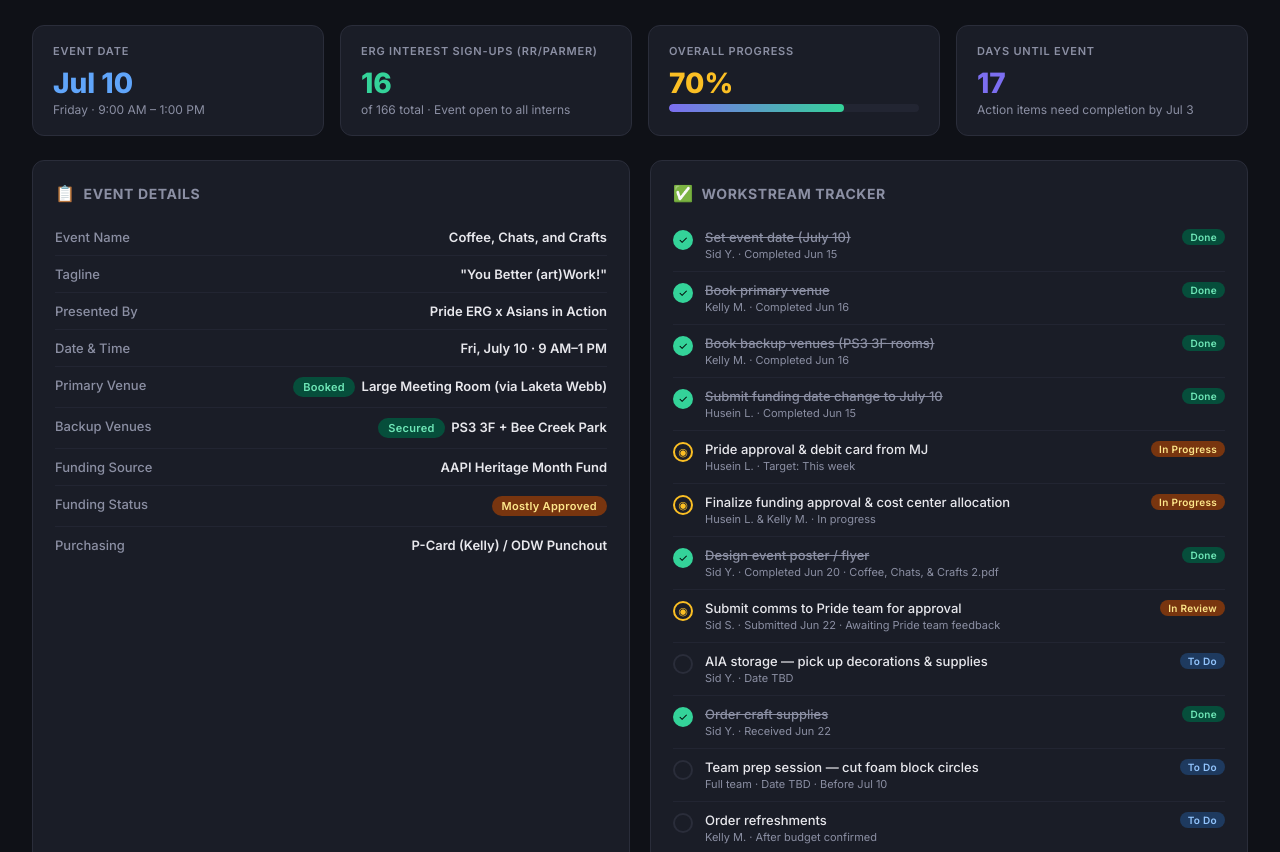
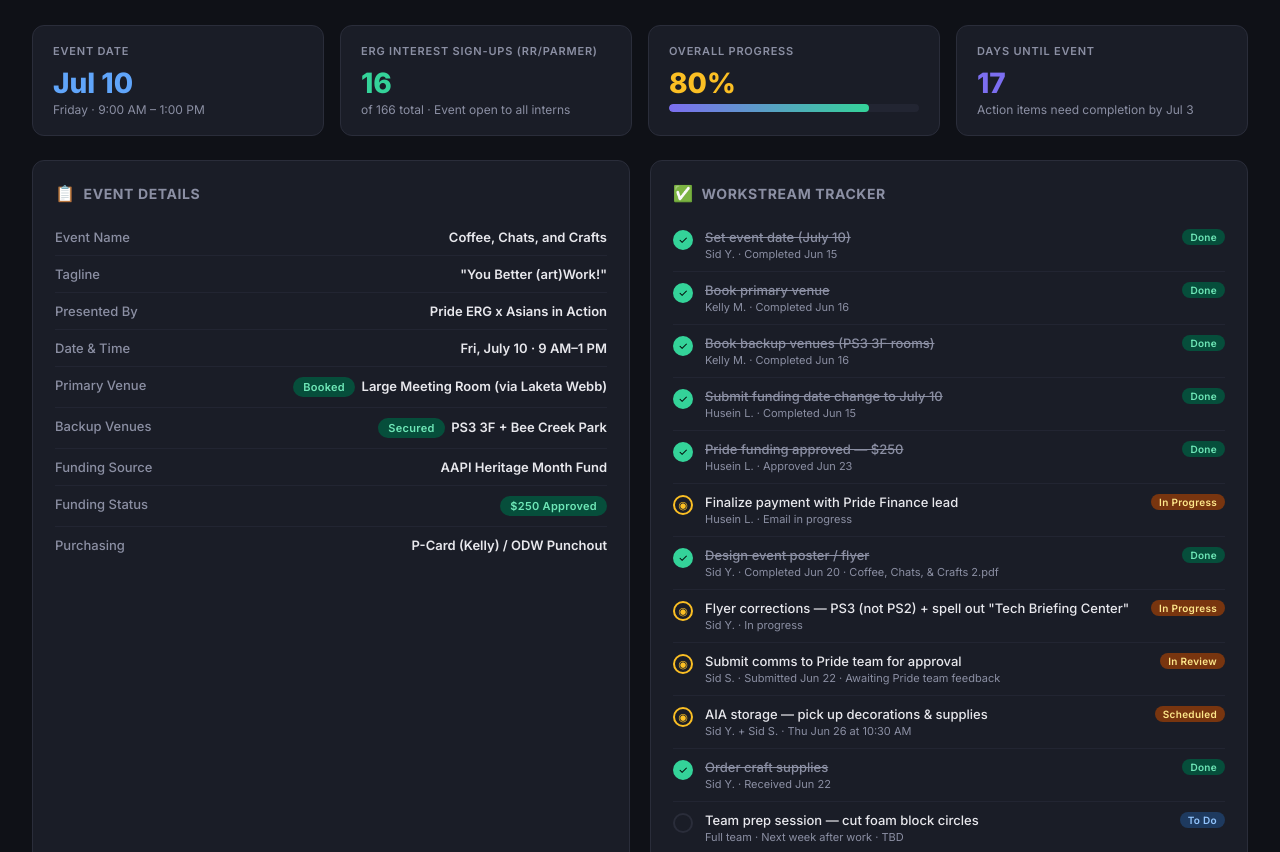
Before and after one commit to Sidsrivasta/pride-erg-dashboard, a plain HTML site: page index.html in a window 1280 px wide. Shown: the part 83-935 px from the top of the page. Drawn offline with Linux system fonts and the light colour scheme.

Commit message:
Update Jun 23:  approved, flyer fixes, AIA pickup Thu, foam prep next week, ERG comms question

```diff
--- a/index.html
+++ b/index.html
@@ -544,10 +544,10 @@
             </div>
             <div class="kpi-card">
                 <div class="kpi-label">Overall Progress</div>
-                <div class="kpi-value yellow">70%</div>
+                <div class="kpi-value yellow">80%</div>
                 <div class="kpi-sub">
                     <div class="progress-bar-container" style="margin-top:4px">
-                        <div class="progress-bar-fill" style="width:70%"></div>
+                        <div class="progress-bar-fill" style="width:80%"></div>
                     </div>
                 </div>
             </div>
@@ -594,7 +594,7 @@
                 </div>
                 <div class="detail-row">
                     <span class="detail-label">Funding Status</span>
-                    <span class="detail-value"><span class="badge badge-yellow">Mostly Approved</span></span>
+                    <span class="detail-value"><span class="badge badge-green">$250 Approved</span></span>
                 </div>
                 <div class="detail-row">
                     <span class="detail-label">Purchasing</span>
@@ -639,18 +639,18 @@
                         <span class="badge badge-green task-badge">Done</span>
                     </li>
                     <li class="task-item">
-                        <div class="task-check in-progress">◉</div>
+                        <div class="task-check done">✓</div>
                         <div class="task-content">
-                            <div class="task-name">Pride approval &amp; debit card from MJ</div>
-                            <div class="task-owner">Husein L. · Target: This week</div>
+                            <div class="task-name done-text">Pride funding approved — $250</div>
+                            <div class="task-owner">Husein L. · Approved Jun 23</div>
                         </div>
-                        <span class="badge badge-yellow task-badge">In Progress</span>
+                        <span class="badge badge-green task-badge">Done</span>
                     </li>
                     <li class="task-item">
                         <div class="task-check in-progress">◉</div>
                         <div class="task-content">
-                            <div class="task-name">Finalize funding approval &amp; cost center allocation</div>
-                            <div class="task-owner">Husein L. &amp; Kelly M. · In progress</div>
+                            <div class="task-name">Finalize payment with Pride Finance lead</div>
+                            <div class="task-owner">Husein L. · Email in progress</div>
                         </div>
                         <span class="badge badge-yellow task-badge">In Progress</span>
                     </li>
@@ -665,18 +665,26 @@
                     <li class="task-item">
                         <div class="task-check in-progress">◉</div>
                         <div class="task-content">
+                            <div class="task-name">Flyer corrections — PS3 (not PS2) + spell out "Tech Briefing Center"</div>
+                            <div class="task-owner">Sid Y. · In progress</div>
+                        </div>
+                        <span class="badge badge-yellow task-badge">In Progress</span>
+                    </li>
+                    <li class="task-item">
+                        <div class="task-check in-progress">◉</div>
+                        <div class="task-content">
                             <div class="task-name">Submit comms to Pride team for approval</div>
                             <div class="task-owner">Sid S. · Submitted Jun 22 · Awaiting Pride team feedback</div>
                         </div>
                         <span class="badge badge-yellow task-badge">In Review</span>
                     </li>
                     <li class="task-item">
-                        <div class="task-check pending"></div>
+                        <div class="task-check in-progress">◉</div>
                         <div class="task-content">
                             <div class="task-name">AIA storage — pick up decorations &amp; supplies</div>
-                            <div class="task-owner">Sid Y. · Date TBD</div>
+                            <div class="task-owner">Sid Y. + Sid S. · Thu Jun 26 at 10:30 AM</div>
                         </div>
-                        <span class="badge badge-blue task-badge">To Do</span>
+                        <span class="badge badge-yellow task-badge">Scheduled</span>
                     </li>
                     <li class="task-item">
                         <div class="task-check done">✓</div>
@@ -690,7 +698,15 @@
                         <div class="task-check pending"></div>
                         <div class="task-content">
                             <div class="task-name">Team prep session — cut foam block circles</div>
-                            <div class="task-owner">Full team · Date TBD · Before Jul 10</div>
+                            <div class="task-owner">Full team · Next week after work · TBD</div>
+                        </div>
+                        <span class="badge badge-blue task-badge">To Do</span>
+                    </li>
+                    <li class="task-item">
+                        <div class="task-check pending"></div>
+                        <div class="task-content">
+                            <div class="task-name">Clarify: separate comms for interns vs. ERG members?</div>
+                            <div class="task-owner">Sid S. · Checking with Alicia</div>
                         </div>
                         <span class="badge badge-blue task-badge">To Do</span>
                     </li>
```
